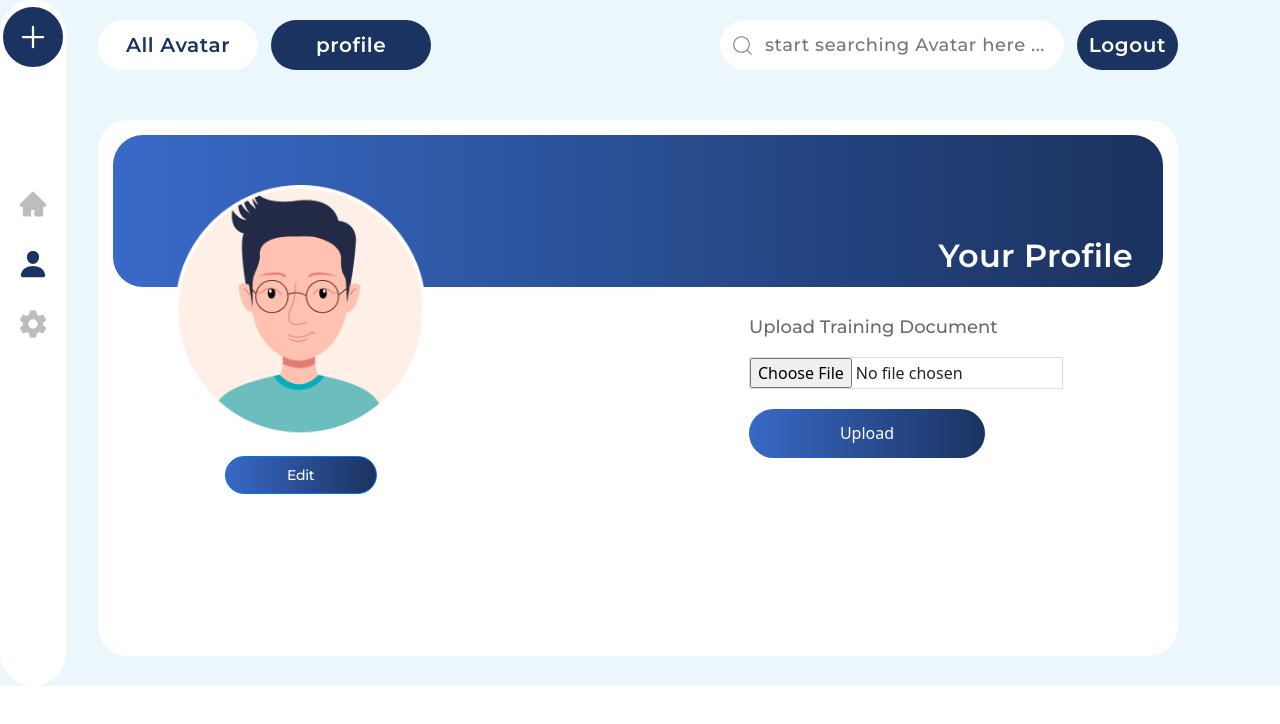
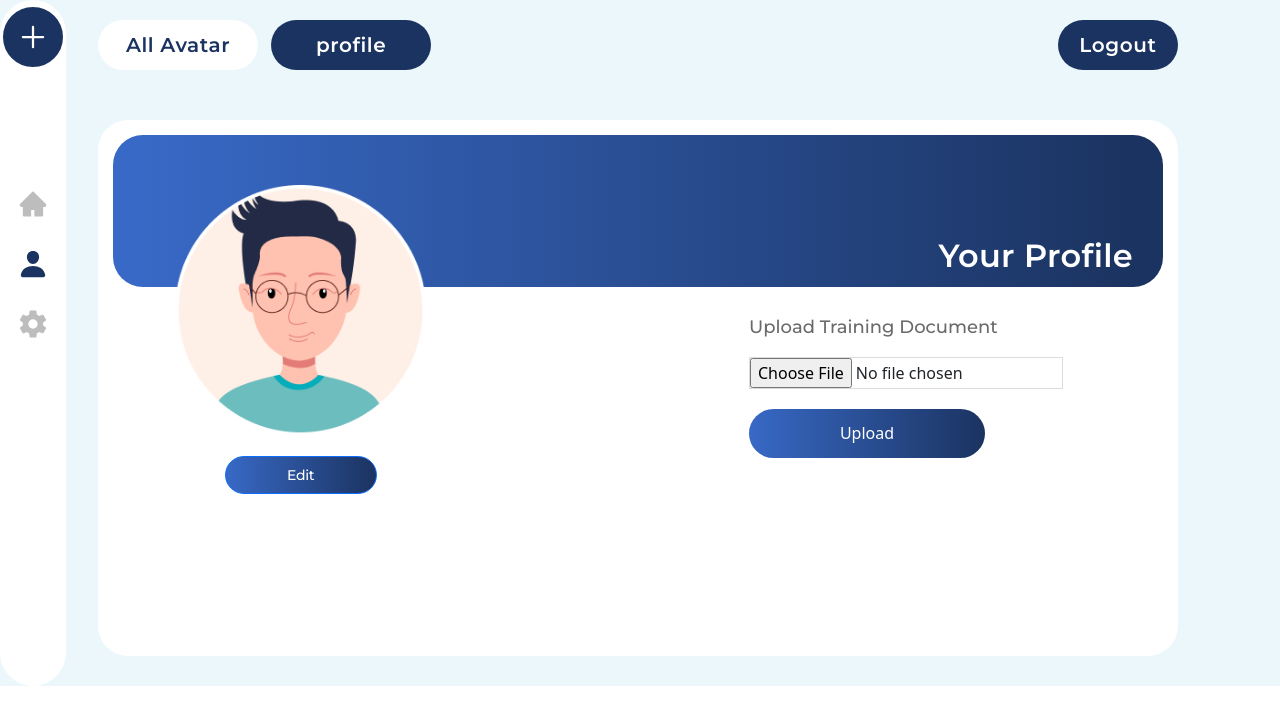
Before and after one commit to xlwv/co-pilot, a React (Create React App) app: page /Profile in a window 1280 px wide. Shown: the top 724 px of the page. Built offline with nearby package versions, Linux system fonts and the light colour scheme.

Commit message:
logout button functionality added

```diff
--- a/src/App.js
+++ b/src/App.js
@@ -9,7 +9,7 @@ function App() {
    <>
 
    <Routes>
-    <Route path="" element={<Login/>}/>
+    <Route path="/" element={<Login/>}/>
     <Route path="/Dashboard" element={<Dashboard/>}/>
     <Route path="/Profile" element={<Profile/>}/>
 
--- a/src/components/Dashboard.jsx
+++ b/src/components/Dashboard.jsx
@@ -229,6 +229,7 @@ const rowData = [
 
 export const Dashboard = () => {
     // const [modalShow, setModalShow] = React.useState(false);
+    const navigate = useNavigate();
     const [apiName, setApiName] = useState("");
     // const [selectedKey, setSelectedKey] = useState(null);
     const [modals, setModals] = useState([]);
@@ -245,7 +246,6 @@ export const Dashboard = () => {
             return person.pname.toLowerCase().includes(searchTerm.toLowerCase());
         });
         setData(filteredData);
-        console.log(data)
     }, [searchTerm]);
 
 
@@ -255,6 +255,9 @@ export const Dashboard = () => {
         window.location.href = '/Profile';
 
     };
+    const logouthere=()=>{
+        navigate('/')
+      }
 
 
 
@@ -331,7 +334,7 @@ export const Dashboard = () => {
                   </div>
 
 
-              <Button href="#" className='dash-logout'>Logout</Button>
+              <Button  className='dash-logout' onClick={logouthere}>Logout</Button>
             </div>
                         </div>
                         <Container fluid className='domain-content'>
--- a/src/components/Profile.jsx
+++ b/src/components/Profile.jsx
@@ -67,7 +67,7 @@ function SuccessfullModal(props) {
 
 export const Profile = () => {
 
-
+  const navigate = useNavigate();
   const [selectedFile, setSelectedFile] = useState(null);
   const [modalShow, setModalShow] = React.useState(false);
   const handleFileChange = (event) => {
@@ -86,10 +86,11 @@ export const Profile = () => {
   const handleSubmit = (event) => {
     event.preventDefault();
     window.location.href = '/dashboard';
-
-
   };
 
+  const logouthere=()=>{
+    navigate('/')
+  }
 
 
 
@@ -116,8 +117,8 @@ export const Profile = () => {
               <Button href="#" className='profile-profile'>profile</Button>
             </div>
             <div className='search-login'>
-              <div type="text" className='profile-search-bar'><CiSearch className='profile-search-icon' />start searching Avatar here ...</div>
-              <Button href="#" className='profile-logout'>Logout</Button>
+              {/* <div type="text" className='profile-search-bar'><CiSearch className='profile-search-icon' />start searching Avatar here ...</div> */}
+              <Button  className='profile-logout' onClick={logouthere}>Logout</Button>
             </div>
           </div>
           <div className='user-information'>
```
